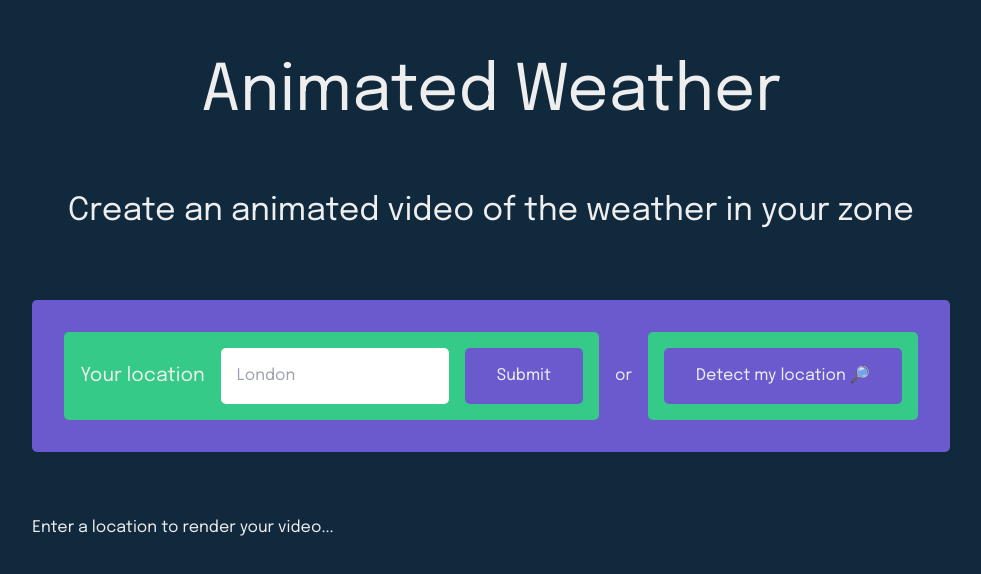
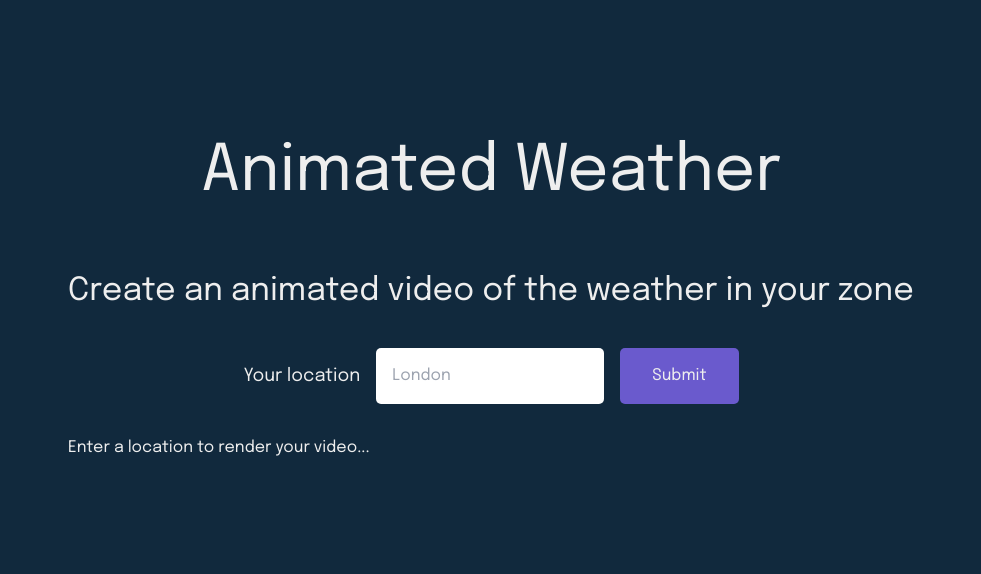
Before and after one commit to genaroibc/animated-weather, a Next.js app: page / in a window 1280 px wide. Shown: the part 132-706 px from the top of the page, without its empty margins (149-1130 px from the left). Built offline with nearby package versions, Linux system fonts and the light colour scheme.

Commit message:
[FEAT]: replace inlice CSS with tailwind and update props

```diff
--- a/src/components/LocationForm.tsx
+++ b/src/components/LocationForm.tsx
@@ -1,41 +1,15 @@
 type Props = {
 	handleSubmit: (e: React.FormEvent) => void;
-	handleDetectUserLocation: () => void;
 	inputName: string;
 };
 
-export function LocationForm({
-	handleSubmit,
-	handleDetectUserLocation,
-	inputName,
-}: Props) {
+export function LocationForm({ handleSubmit, inputName }: Props) {
 	return (
-		<section
-			style={{
-				display: 'flex',
-				gap: '1rem',
-				justifyContent: 'center',
-				alignItems: 'center',
-				backgroundColor: 'var(--secondary-color)',
-				borderRadius: '5px',
-
-				padding: '2rem',
-				margin: '3rem auto',
-			}}
-		>
 		<form
-				style={{
-					display: 'flex',
-					gap: '1rem',
-					justifyContent: 'center',
-					alignItems: 'center',
-					backgroundColor: 'var(--terciary-color)',
-					borderRadius: '5px',
-					padding: '1rem',
-				}}
+			className="flex flex-col sm:flex-row gap-4 justify-center items-center rounded-md p-4 mx-auto my-0"
 			onSubmit={handleSubmit}
 		>
-				<label style={{ fontSize: '1.2rem' }} htmlFor={inputName}>
+			<label className="text-lg" htmlFor={inputName}>
 				Your location
 			</label>
 			<input
@@ -48,20 +22,5 @@ export function LocationForm({
 
 			<button type="submit">Submit</button>
 		</form>
-
-			<h3 id="location-form-divider">or</h3>
-
-			<div
-				style={{
-					backgroundColor: 'var(--terciary-color)',
-					borderRadius: '5px',
-					padding: '1rem',
-				}}
-			>
-				<button type="button" onClick={handleDetectUserLocation}>
-					Detect my location 🔎
-				</button>
-			</div>
-		</section>
 	);
 }
```
Lines whose indentation alone changed are shown as unchanged.
